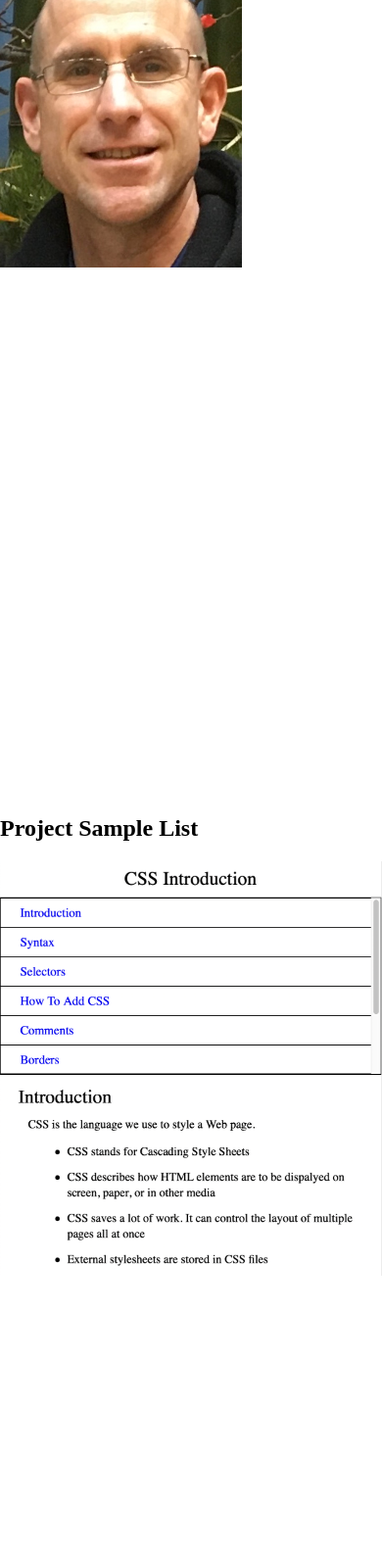
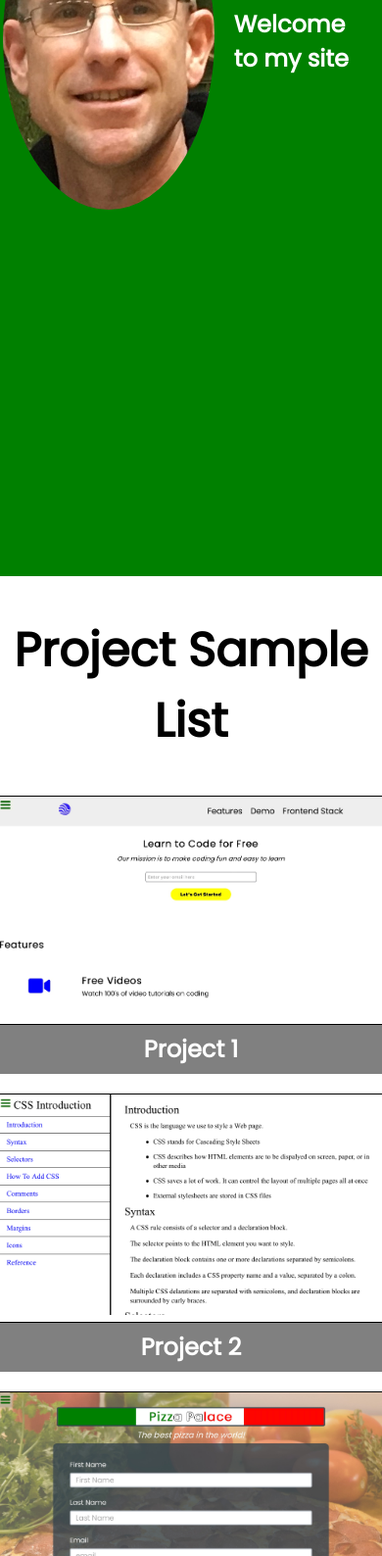
Before and after one commit to Yankysamurai/Personal-Website-P5, a plain HTML site: page index.html in a window 390 px wide. Shown: the part 412-2000 px from the top of the page at 98% size. Before the commit the page ends 1718 px from the top, so only its background shows below. Drawn offline with Linux system fonts and the light colour scheme.

Commit message:
changed images
changed images

```diff
--- a/index.html
+++ b/index.html
@@ -8,35 +8,90 @@
     <link rel="stylesheet" href="style.css" />
   </head>
   <body>
+    <!-- header -->
+
     <navbar id="navbar">
       <div>
-        <img src="images/logo.png" width="30px" alt="logo" />
+        <img src="images/logo3.png" width="50px" alt="logo" />
       </div>
       <ul>
         <li><a href="#welcome-section">About</a></li>
-        <li><a href="#Projects">Projects</a></li>
-        <li><a href="#Contact">Contact</a></li>
+        <li><a href="#projects">Projects</a></li>
+        <li><a href="#contact">Contact</a></li>
       </ul>
     </navbar>
-    <section id="welcome-section" class="about">
-      <h1 class="about_h1">I am Will Brooks</h1>
+
+    <!-- about -->
+
+    <section id="welcome-section" class="welcome-section">
+      <h1 class="about_h1">Hello, Will Brooks here</h1>
       <div class="about_img_h2">
         <div>
-          <img src="images/will.jpeg" width="100px" class="about_img" />
+          <img src="images/will.jpeg" class="about_img" />
         </div>
-        <div>
+        <div class="about-div-h2">
           <h2 class="about_h2">Welcome to my site</h2>
         </div>
       </div>
     </section>
-    <section id="Projects" class="projects">
-      <h1>Project Sample List</h1>
-      <div class="projects_group">
-        <div>
-          <img src="images/p4.png" width="400px" />
 
+    <!-- projects -->
+
+    <section id="projects" class="projects">
+      <h1 class="projects-tile">Project Sample List</h1>
+      <div class="group-container">
+        <div class="group-1-2">
+          <div class="projects_group">
+            <div class="project-img">
+              <a
+                href="https://codepen.io/Yankee-Samurai/details/rNYLJrv"
+                target="blank"
+                ><img src="images/landing.jpeg" width="400px"
+              /></a>
+            </div>
+            <div class="project-name">
+              <h2 class="project-h2">Project 1</h2>
+            </div>
+          </div>
+
+          <div class="projects_group">
+            <div class="project-img">
+              <a href="https://codepen.io/Yankee-Samurai/pen/bGoRvqo" target="blank"><img src="images/tech-doc.jpeg" width="400px" /></a>
+            </div>
+            <div class="project-name">
+              <h2>Project 2</h2>
+            </div>
+          </div>
+        </div>
+        <div class="group-1-2">
+          <div class="projects_group">
+            <div class="project-img">
+              <a href="https://codepen.io/Yankee-Samurai/pen/WNZjXed" target="blank"><img src="images/menu.jpeg" width="400px" /></a>
+            </div>
+            <div class="project-name">
+              <h2>Project 3</h2>
+            </div>
+          </div>
+          <div class="projects_group">
+            <div class="project-img">
+              <a href="https://codepen.io/Yankee-Samurai/pen/bGoReWa" target="blank"><img src="images/tribute.jpeg" width="400px" /></a>
+            </div>
+            <div class="project-name">
+              <h2>Project 4</h2>
+            </div>
+          </div>
         </div>
       </div>
     </section>
+
+    <!-- footer -->
+
+    <footer id="contact">
+      <ul class="footer-ul">
+        <li><a id="profile-link"  href="https://github.com/Yankysamurai" target="_blank">GitHub</a></li>
+        <li><a href="#">Contact Us</a></li>
+        <li><a href="#">Privacy Policy</a></li>
+      </ul>
+    </footer>
   </body>
 </html>
--- a/style.css
+++ b/style.css
@@ -1,7 +1,16 @@
+@import url("https://fonts.googleapis.com/css2?family=Poppins&display=swap");
+
 body {
   box-sizing: border-box;
+  font-family: "Poppins", sans-serif;
   margin: 0;
   padding: 0;
+}
+
+#welcome-section,
+#projects,
+#contact {
+  scroll-margin: 160px;
 }
 
 #navbar {
@@ -16,6 +25,15 @@ body {
   height: 150px;
 }
 
+@media (max-width: 650px) {
+  #navbar {
+    display: flex;
+    flex-direction: column;
+    align-items: center;
+    justify-content: center;
+  }
+}
+
 #navbar ul {
   list-style: none;
   display: flex;
@@ -26,27 +44,37 @@ body {
   font-size: 1.5rem;
 }
 
+@media (max-width: 650px) {
+  #navbar ul {
+  }
+}
+
 #navbar a {
   text-decoration: none;
 }
 
-h1 {
-  margin-top: 200px;
-}
-
-.about {
+.welcome-section {
+  border: 3px solid green;
+  margin-top: 150px;
   height: 100vh;
+  background-color: green;
+  color: #fff;
 }
 
 .about_h1 {
   display: flex;
   justify-content: center;
   font-size: 3rem;
-  margin-bottom: 5rem;
+  margin-bottom: 3rem;
+}
+
+@media (max-width: 650px) {
+  .about_h1 {
+    font-size: 2rem;
+  }
 }
 
 .about_img_h2 {
-
   display: flex;
   justify-content: space-around;
 }
@@ -55,13 +83,69 @@ h1 {
   object-fit: cover;
   width: 100%;
   height: 350px;
+  border-radius: 50%;
 }
 
 .about_h2 {
+  font-size: 2rem;
+}
 
+@media (max-width: 650px) {
+  .about_h2 {
+    font-size: 1.5rem;
+    margin: 0 0.5rem 0 1.2rem;
+  }
+}
+
+.about-div-h2 {
   display: flex;
+  justify-content: center;
+  align-items: center;
+}
+
+/* projects */
+
+.projects-tile {
   text-align: center;
+  font-size: 3rem;
+}
+
+.group-1-2 {
+  display: flex;
+  justify-content: space-around;
+}
+
+@media (max-width: 830px) {
+  .group-1-2 {
+    display: flex;
+    flex-direction: column;
+    align-items: center;
+  }
+}
+
+.project-img {
+  border: 1px solid;
+}
+
+.project-name {
+  display: flex;
   justify-content: center;
+  align-items: center;
+  height: 50px;
+  background-color: grey;
+  color: white;
+  margin-bottom: 20px;
+}
 
+.footer-ul {
+  height: 75px;
+  background-color: #eee;
+  display: flex;
+  justify-content: center;
+  align-items: center;
+  list-style: none;
+}
 
+.footer-ul li {
+  padding-left: 20px;
 }
```
Also changed, not shown: images/landing.jpeg (added), images/logo3.png (added), images/menu.jpeg (added), images/p4.png (deleted), images/tech-doc.jpeg (added), images/tribute.jpeg (added), 2 other files.
